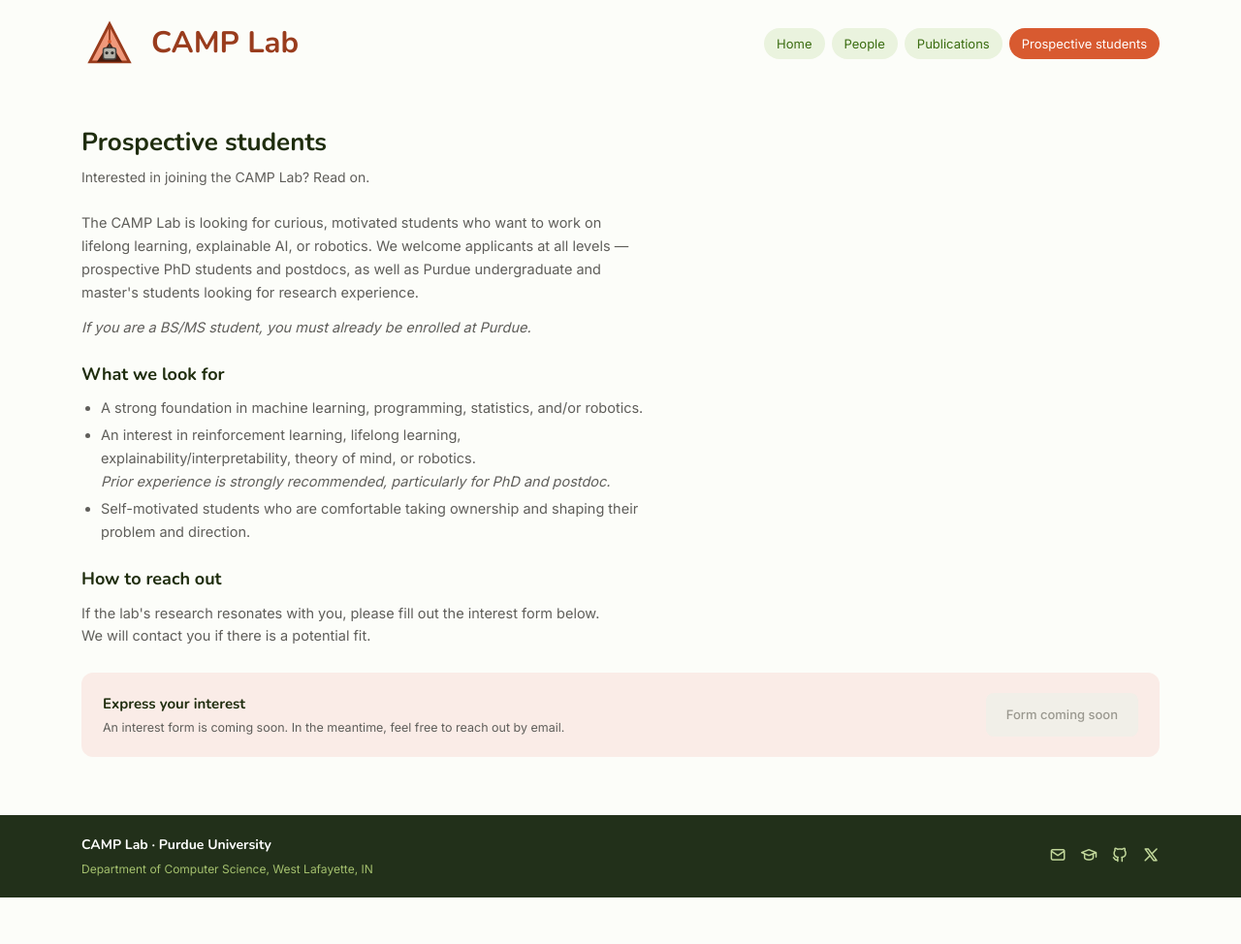
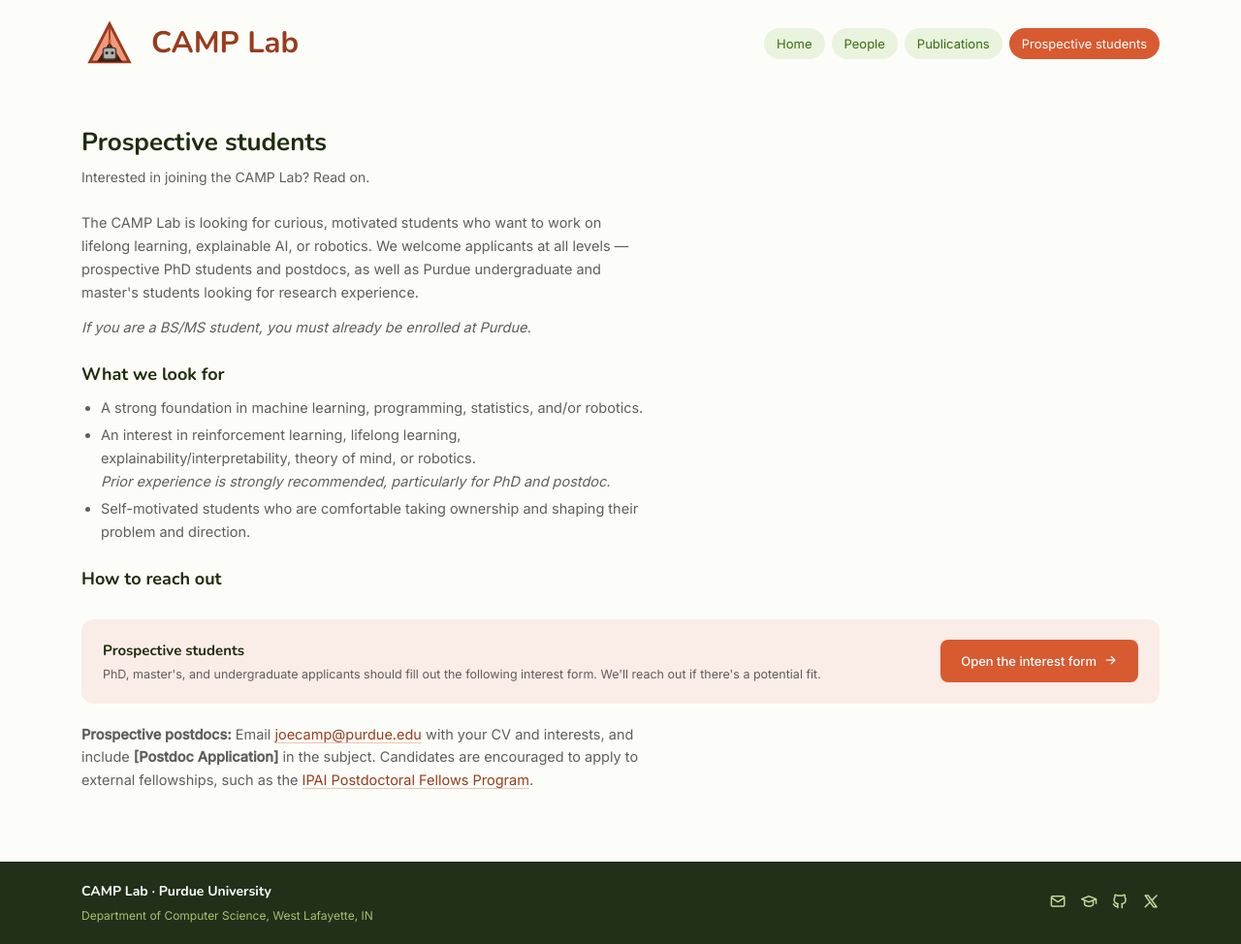
Before and after one commit to camp-lab-purdue/camp-lab-purdue.github.io, a Jekyll site: the page built from _pages/prospective.md, in a window 1280 px wide. Shown: the whole page at 97% size. Built offline with Jekyll 4.4.1, drawn with Linux system fonts in a browser that asks for light colours; before the commit the page ends 926 px from its top, so only the background shows below that.

Commit message:
Enabling prospective student form

```diff
--- a/_pages/prospective.md
+++ b/_pages/prospective.md
@@ -24,18 +24,17 @@ description: Information for prospective students interested in joining the CAMP
     </ul>
 
     <h2>How to reach out</h2>
-    <p>If the lab's research resonates with you, please fill out the interest form below.<br/>We will contact you if there is a potential fit.</p>
   </div>
 
   <!-- Express-interest call to action.
        TO ENABLE THE BUTTON: paste your Google Form link between the quotes below.
        While it's left empty (""), a disabled "coming soon" placeholder shows instead. -->
-  {% assign form_url = "" %}
+  {% assign form_url = "https://docs.google.com/forms/d/e/1FAIpQLSdXu-nzDhpB4aNbJORRs7xxoYZAbTCfYCOUcqIgeaNqpM0tGw/viewform" %}
   <div class="cta-card">
     <div>
-      <p class="cta-title">Express your interest</p>
+      <p class="cta-title">Prospective students</p>
       {% if form_url != "" %}
-      <p class="cta-sub">A short form about your background and what you'd like to work on.</p>
+      <p class="cta-sub">PhD, master's, and undergraduate applicants should fill out the following interest form. We'll reach out if there's a potential fit.</p>
       {% else %}
       <p class="cta-sub">An interest form is coming soon. In the meantime, feel free to reach out by email.</p>
       {% endif %}
@@ -47,6 +46,10 @@ description: Information for prospective students interested in joining the CAMP
     {% endif %}
   </div>
 
+  <div class="prose" style="margin-top: 20px;">
+    <p><strong>Prospective postdocs:</strong> Email <a href="mailto:{{ site.email }}?subject=%5BProspective%20postdoc%5D">{{ site.email }}</a> with your CV and interests, and include <strong>[Postdoc Application]</strong> in the subject. Candidates are encouraged to apply to external fellowships, such as the <a href="https://ipai.research.purdue.edu/postdoctoral-fellows-program/">IPAI Postdoctoral Fellows Program</a>.</p>
+  </div>
+
   <!-- Optional: embed the form inline instead of (or in addition to) the button above.
        Paste your Google Form's embed URL into the src and uncomment.
   <div class="form-embed">
--- a/assets/css/main.css
+++ b/assets/css/main.css
@@ -227,6 +227,8 @@ ol.bibliography li { margin: 0; }
 .prose p { margin: 0 0 12px; }
 .prose ul { padding-left: 20px; margin: 0 0 12px; }
 .prose li { margin: 4px 0; }
+.prose a { color: var(--coral-dark); text-decoration: none; border-bottom: 1px solid rgba(216,90,48,0.35); }
+.prose a:hover { border-bottom-color: var(--coral-dark); }
 .cta-card {
   display: flex; align-items: center; justify-content: space-between; gap: 16px; flex-wrap: wrap;
   background: var(--coral-soft); border-radius: 12px; padding: 20px 22px; margin-top: 26px;
```
